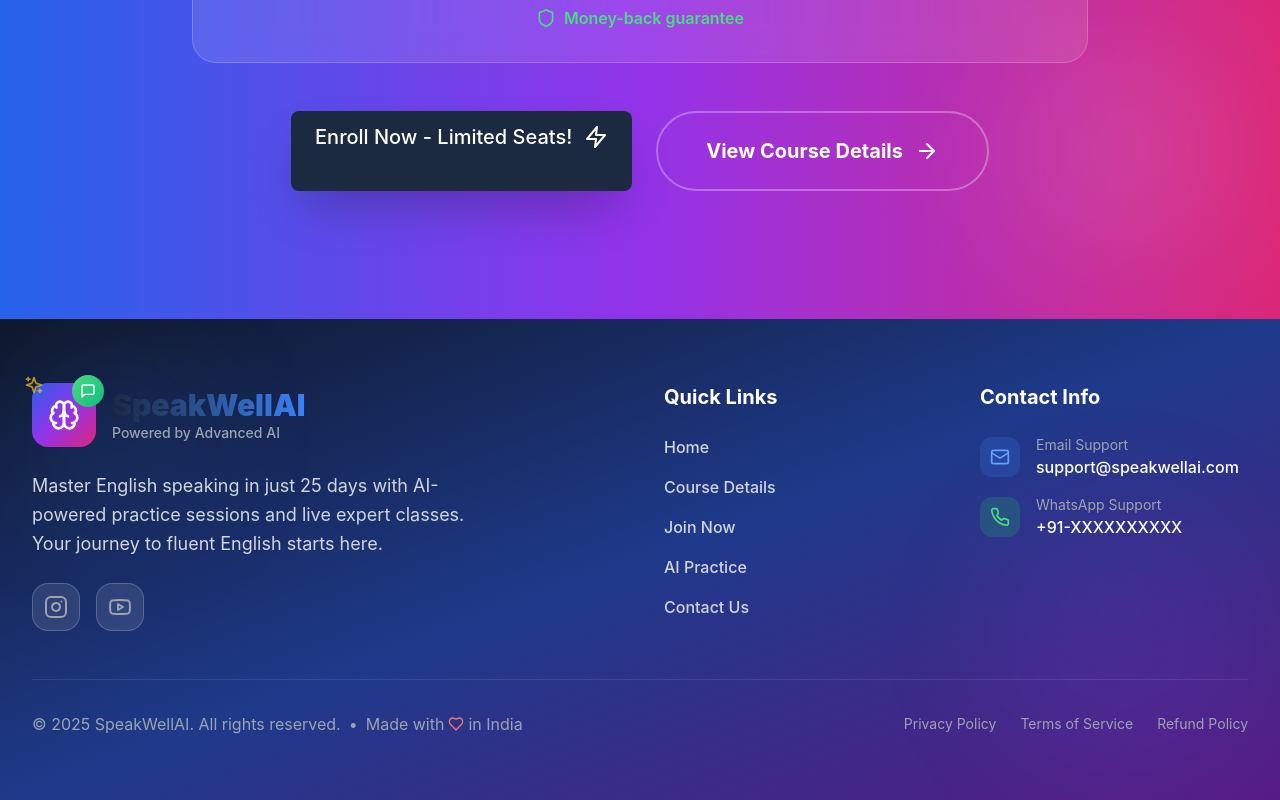
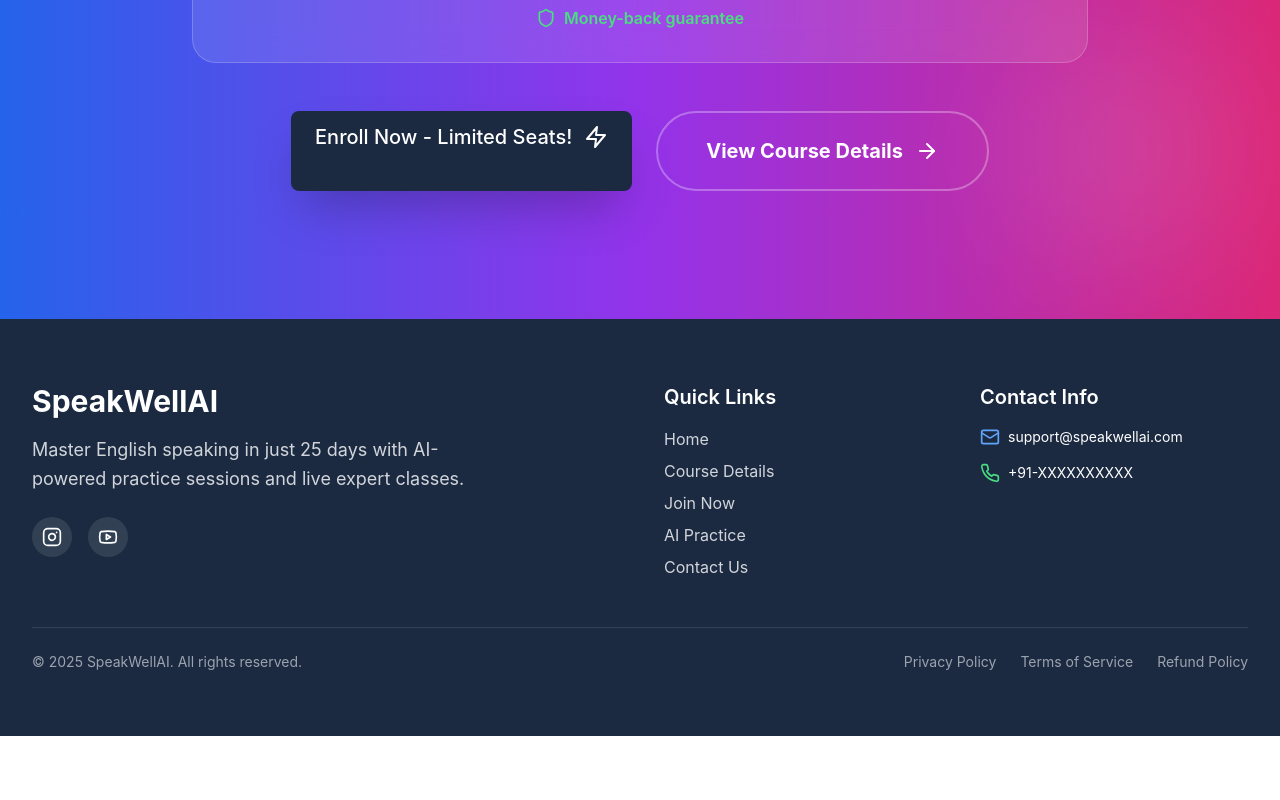
Before and after one commit to nikemod1/SpeakWellai, a React (Vite) app: page / in a window 1280 px wide. Shown: the part 4143-4943 px from the top of the page. After the commit the page ends 4879 px from the top, so only its background shows below. Built offline with nearby package versions, Linux system fonts and the light colour scheme.

Commit message:
Update Footer.tsx

```diff
--- a/src/components/Footer.tsx
+++ b/src/components/Footer.tsx
@@ -1,64 +1,41 @@
 import React from 'react';
 import { Link } from 'react-router-dom';
-import { MessageSquare, Brain, Instagram, Youtube, Mail, Phone, Sparkles, Heart } from 'lucide-react';
+import { Instagram, Youtube, Mail, Phone, Heart } from 'lucide-react';
 
 const Footer: React.FC = () => {
   return (
-    <footer className="bg-gradient-to-br from-slate-900 via-blue-900 to-purple-900 text-white relative overflow-hidden">
-      {/* Background Elements */}
-      <div className="absolute inset-0 bg-grid-pattern opacity-5"></div>
-      <div className="absolute top-10 left-10 w-40 h-40 bg-blue-500/10 rounded-full blur-3xl"></div>
-      <div className="absolute bottom-10 right-10 w-60 h-60 bg-purple-500/10 rounded-full blur-3xl"></div>
-
-      <div className="relative max-w-7xl mx-auto px-4 sm:px-6 lg:px-8 py-16">
+    <footer className="bg-primary text-white">
+      <div className="max-w-7xl mx-auto px-4 sm:px-6 lg:px-8 py-16">
         <div className="grid grid-cols-1 md:grid-cols-4 gap-12">
-          {/* Logo & Description */}
+          {/* Brand Text */}
           <div className="col-span-1 md:col-span-2">
-            <Link to="/" className="flex items-center space-x-4 mb-6 group">
-              <div className="relative">
-                <div className="w-16 h-16 bg-gradient-to-br from-blue-600 via-purple-600 to-pink-600 rounded-2xl flex items-center justify-center group-hover:scale-110 transition-all duration-300 animate-pulse-glow">
-                  <Brain className="w-8 h-8 text-white" />
-                </div>
-                <div className="absolute -top-2 -right-2 w-8 h-8 bg-gradient-to-br from-green-400 to-emerald-500 rounded-full flex items-center justify-center">
-                  <MessageSquare className="w-4 h-4 text-white" />
-                </div>
-                <Sparkles className="w-5 h-5 text-yellow-400 absolute -top-2 -left-2 animate-pulse" />
-              </div>
-              <div>
-                <span className="text-3xl font-black gradient-text">SpeakWell<span className="text-blue-400">AI</span></span>
-                <p className="text-sm text-gray-400 font-medium">Powered by Advanced AI</p>
-              </div>
-            </Link>
+            <h2 className="text-3xl font-bold mb-4">SpeakWellAI</h2>
             <p className="text-gray-300 mb-6 max-w-md text-lg leading-relaxed">
               Master English speaking in just 25 days with AI-powered practice sessions and live expert classes.
-              Your journey to fluent English starts here.
             </p>
             <div className="flex space-x-4">
-              <a href="#" className="w-12 h-12 bg-white/10 rounded-2xl flex items-center justify-center text-gray-400 hover:text-pink-400 hover:bg-pink-500/20 transition-all duration-300 transform hover:scale-110 border border-white/20">
-                <Instagram className="w-6 h-6" />
+              <a href="#" className="w-10 h-10 rounded-full bg-white/10 hover:bg-white/20 flex items-center justify-center transition">
+                <Instagram className="w-5 h-5 text-white" />
               </a>
-              <a href="#" className="w-12 h-12 bg-white/10 rounded-2xl flex items-center justify-center text-gray-400 hover:text-red-400 hover:bg-red-500/20 transition-all duration-300 transform hover:scale-110 border border-white/20">
-                <Youtube className="w-6 h-6" />
+              <a href="#" className="w-10 h-10 rounded-full bg-white/10 hover:bg-white/20 flex items-center justify-center transition">
+                <Youtube className="w-5 h-5 text-white" />
               </a>
             </div>
           </div>
 
           {/* Quick Links */}
           <div>
-            <h3 className="text-xl font-bold mb-6 text-white">Quick Links</h3>
-            <ul className="space-y-4">
+            <h3 className="text-xl font-semibold mb-4">Quick Links</h3>
+            <ul className="space-y-2">
               {[
                 { to: '/', label: 'Home' },
                 { to: '/course', label: 'Course Details' },
                 { to: '/join-now', label: 'Join Now' },
                 { to: '/chatbot-practice', label: 'AI Practice' },
                 { to: '/contact', label: 'Contact Us' }
-              ].map((link, index) => (
-                <li key={index}>
-                  <Link
-                    to={link.to}
-                    className="text-gray-300 hover:text-white transition-colors duration-300 hover:translate-x-1 transform inline-block font-medium"
-                  >
+              ].map((link, idx) => (
+                <li key={idx}>
+                  <Link to={link.to} className="text-gray-300 hover:text-white transition">
                     {link.label}
                   </Link>
                 </li>
@@ -68,49 +45,31 @@
 
           {/* Contact Info */}
           <div>
-            <h3 className="text-xl font-bold mb-6 text-white">Contact Info</h3>
-            <div className="space-y-4">
-              <div className="flex items-center space-x-4 group">
-                <div className="w-10 h-10 bg-blue-500/20 rounded-xl flex items-center justify-center group-hover:bg-blue-500/30 transition-colors">
+            <h3 className="text-xl font-semibold mb-4">Contact Info</h3>
+            <ul className="space-y-4 text-sm">
+              <li className="flex items-center space-x-2">
                 <Mail className="w-5 h-5 text-blue-400" />
-                </div>
-                <div>
-                  <p className="text-gray-400 text-sm">Email Support</p>
-                  <a href="mailto:support@speakwellai.com" className="text-white font-medium hover:text-blue-400 transition-colors">
+                <a href="mailto:support@speakwellai.com" className="hover:text-blue-300 transition">
                   support@speakwellai.com
                 </a>
-                </div>
-              </div>
-              <div className="flex items-center space-x-4 group">
-                <div className="w-10 h-10 bg-green-500/20 rounded-xl flex items-center justify-center group-hover:bg-green-500/30 transition-colors">
+              </li>
+              <li className="flex items-center space-x-2">
                 <Phone className="w-5 h-5 text-green-400" />
-                </div>
-                <div>
-                  <p className="text-gray-400 text-sm">WhatsApp Support</p>
-                  <a href="https://wa.me/91XXXXXXXXXX" className="text-white font-medium hover:text-green-400 transition-colors">
+                <a href="https://wa.me/91XXXXXXXXXX" className="hover:text-green-300 transition">
                   +91-XXXXXXXXXX
                 </a>
-                </div>
-              </div>
-            </div>
+              </li>
+            </ul>
           </div>
         </div>
 
-        {/* Bottom Section */}
-        <div className="border-t border-white/10 mt-12 pt-8">
-          <div className="flex flex-col md:flex-row justify-between items-center">
-            <div className="flex items-center gap-2 text-gray-400 mb-4 md:mb-0">
-              <span>&copy; 2025 SpeakWellAI. All rights reserved.</span>
-              <span className="hidden md:inline">•</span>
-              <span className="flex items-center gap-1">
-                Made with <Heart className="w-4 h-4 text-red-400" /> in India
-              </span>
-            </div>
-            <div className="flex items-center gap-6 text-sm">
-              <a href="#" className="text-gray-400 hover:text-white transition-colors">Privacy Policy</a>
-              <a href="#" className="text-gray-400 hover:text-white transition-colors">Terms of Service</a>
-              <a href="#" className="text-gray-400 hover:text-white transition-colors">Refund Policy</a>
-            </div>
+        {/* Bottom */}
+        <div className="border-t border-white/10 mt-12 pt-6 text-sm flex flex-col md:flex-row justify-between items-center text-gray-400">
+          <div className="mb-4 md:mb-0">&copy; 2025 SpeakWellAI. All rights reserved.</div>
+          <div className="flex items-center space-x-6">
+            <a href="#" className="hover:text-white transition">Privacy Policy</a>
+            <a href="#" className="hover:text-white transition">Terms of Service</a>
+            <a href="#" className="hover:text-white transition">Refund Policy</a>
           </div>
         </div>
       </div>
```
Lines whose indentation alone changed are shown as unchanged.
